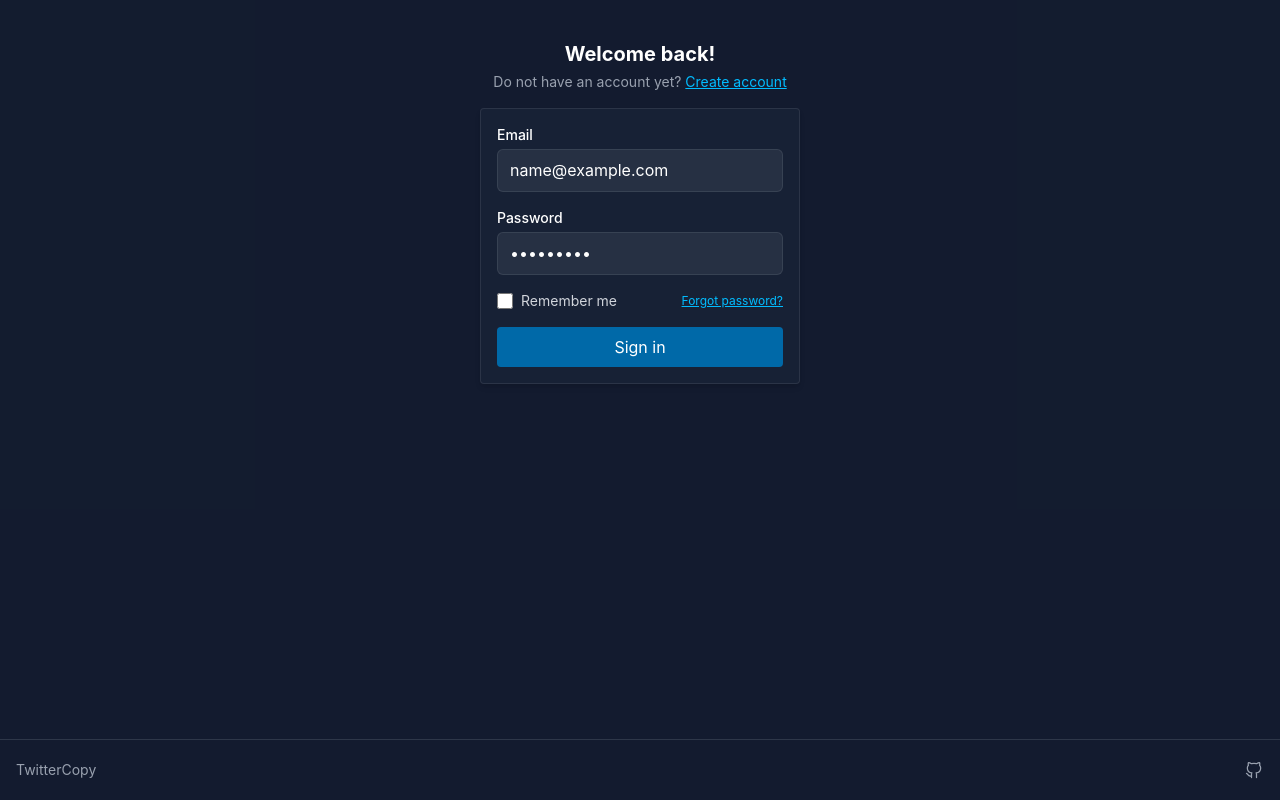
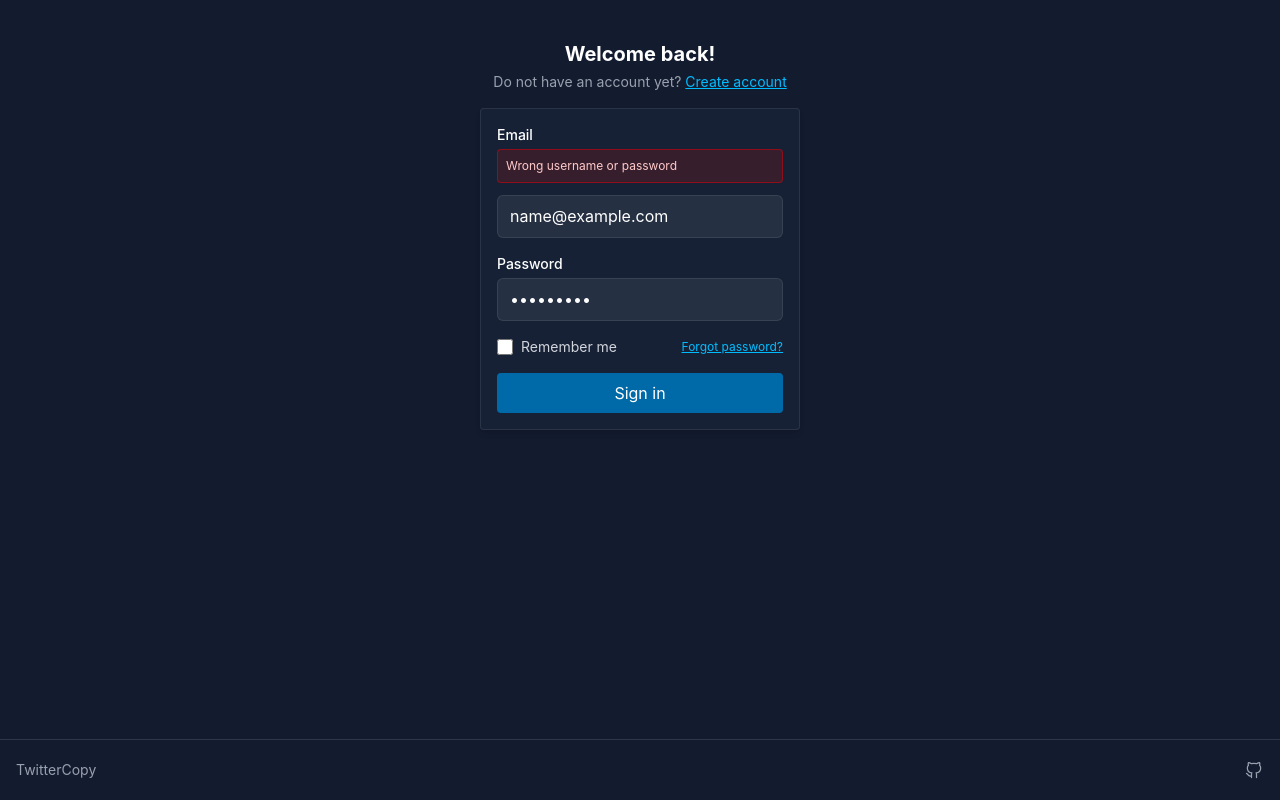
Before and after one commit to henrihal/MicroblogApp, a React (Vite) app: page /login in a window 1280 px wide. Both pictures are taken after typing "name@example.com", "Sample123" into the empty fields and a click on the button "Sign in". Built offline with nearby package versions, Linux system fonts and the light colour scheme; no server answers.

Commit message:
Added error display to login screen

```diff
--- a/src/App.tsx
+++ b/src/App.tsx
@@ -14,8 +14,8 @@ import PageNotFound from './pages/PageNotFound'
 import Register, { type RegisterData } from './pages/Register'
 import userService from './services/userService'
 
-interface User{
-  user:{
+interface User {
+  user: {
     id: string,
     email: string
   },
@@ -26,10 +26,11 @@ function App() {
 
   const [searchQuery, setSearchQuery] = useState('')
   const [user, setUser] = useState<null | User>(null)
+  const [loginError, setLoginError] = useState(false)
 
   useEffect(() => {
     const loggedUserJSON = window.localStorage.getItem('loggedUser')
-    if(loggedUserJSON) {
+    if (loggedUserJSON) {
       const user = JSON.parse(loggedUserJSON)
       setUser(user)
       postService.setToken(user.token)
@@ -38,25 +39,34 @@ function App() {
 
   const handleLogin = async (data: LoginData) => {
     try {
+      setLoginError(false)
       const loggedUser = await loginSerivce.login(data)
       setUser(loggedUser)
-      if(data.rememberMe) {
+      if (data.rememberMe) {
         window.localStorage.setItem('loggedUser', JSON.stringify(loggedUser))
       }
       postService.setToken(loggedUser.token)
     } catch (err) {
-      console.log('Failed to login: ', err)
+      if (err instanceof Error) {
+        setLoginError(true)
       }
     }
+  }
+  useEffect(() => {
+    if (loginError) {
+      const errorTimeout = setTimeout(() => setLoginError(false), 3000)
+      return () => clearTimeout(errorTimeout)
+    }
+  }, [loginError])
 
   const handleCreateUser = async (data: RegisterData) => {
     try {
       const registeredUser = await userService.create(data)
-      if(!registeredUser) {
+      if (!registeredUser) {
         throw new Error('Failed to register user')
       }
       console.log('New user registered: ', registeredUser)
-    } catch(err) {
+    } catch (err) {
       console.log(err)
     }
   }
@@ -67,12 +77,12 @@ function App() {
         <div className="min-h-screen bg-slate-900/98 flex flex-col">
           <div className="flex-1 pb-5">
             {user &&
-              <Navbar searchQuery={searchQuery} onSearchChange={setSearchQuery} userId={user.user.id}/>
+              <Navbar searchQuery={searchQuery} onSearchChange={setSearchQuery} userId={user.user.id} />
             }
             <Routes>
-                <Route path="login" element={!user ? <Login onSubmit={handleLogin}/> : <Navigate replace to={"/"}/>} />
-                <Route path="register" element={!user ? <Register onSubmit={handleCreateUser} /> : <Navigate replace to={"/"}/>} />
-                <Route path="/" element={user ? <Home searchQuery={searchQuery} /> : <Navigate replace to ={"login"}/>} />
+              <Route path="login" element={!user ? <Login onSubmit={handleLogin} loginError={loginError} /> : <Navigate replace to={"/"} />} />
+              <Route path="register" element={!user ? <Register onSubmit={handleCreateUser} /> : <Navigate replace to={"/"} />} />
+              <Route path="/" element={user ? <Home searchQuery={searchQuery} /> : <Navigate replace to={"login"} />} />
               <Route path="profile/:id" element={<Profile />} />
               <Route path="*" element={<PageNotFound />} />
             </Routes>
--- a/src/components/Createpostmodal.tsx
+++ b/src/components/Createpostmodal.tsx
@@ -19,10 +19,10 @@ const Createpostmodal = ({onSubmit}: {onSubmit: (data: PostData) => void}) => {
 
         // Validation
         if (!title.trim()) {
-            return setError('Title cant be empty')
+            return setError('Title or content cant be empty')
         }
         if (!content.trim()) {
-            return setError('Content cant be empty')
+            return setError('Title or content cant be empty')
         }
         const data = {
             title: title,
@@ -80,7 +80,7 @@ const Createpostmodal = ({onSubmit}: {onSubmit: (data: PostData) => void}) => {
                                     <IconX size={20} />
                                 </button>
                             </div>
-
+                            {/* Error */}
                             {error &&
                                 <div className="mb-3 p-2 bg-red-900/30 border border-red-600/50 rounded text-red-200 text-xs">
                                     {error}
--- a/src/pages/Home.tsx
+++ b/src/pages/Home.tsx
@@ -58,8 +58,8 @@ function Home({ searchQuery }: { searchQuery: string }) {
     <div className="flex flex-col items-center">
       {loading &&
         <div>
-          {Array.from({length: skeletonLoader}).map(() => (
-            <PostContainerSkeleton />
+          {Array.from({length: skeletonLoader}).map((_, index) => (
+            <PostContainerSkeleton key={index} />
           ))}
         </div>
       }
--- a/src/pages/Login.tsx
+++ b/src/pages/Login.tsx
@@ -7,7 +7,7 @@ export interface LoginData {
   rememberMe: boolean
 }
 
-function Login({ onSubmit }: { onSubmit: (data: LoginData) => void }) {
+function Login({ onSubmit, loginError }: { onSubmit: (data: LoginData) => void, loginError: boolean }) {
   const [email, setEmail] = useState('')
   const [password, setPassword] = useState('')
   const [rememberMe, setRememberMe] = useState(false)
@@ -21,7 +21,7 @@ function Login({ onSubmit }: { onSubmit: (data: LoginData) => void }) {
     }
     console.log({ email, password, rememberMe })
     onSubmit(data)
-  };
+  }
 
   return (
     <div className="w-full max-w-xs my-10 mx-auto">
@@ -46,6 +46,12 @@ function Login({ onSubmit }: { onSubmit: (data: LoginData) => void }) {
             <label className="block text-sm font-medium text-white mb-1">
               Email
             </label>
+            {/* Login error */}
+            {loginError &&
+              <div className="mb-3 p-2 bg-red-900/30 border border-red-600/50 rounded text-red-200 text-xs">
+                Wrong username or password
+              </div>
+            }
             <input
               type="email"
               placeholder="you@example.com"
--- a/src/pages/Profile.tsx
+++ b/src/pages/Profile.tsx
@@ -68,8 +68,8 @@ function Profile() {
         }
         {loading &&
         <div>
-          {Array.from({length: skeletonLoader}).map(() => (
-            <PostContainerSkeleton />
+          {Array.from({length: skeletonLoader}).map((_, index) => (
+            <PostContainerSkeleton key={index} />
           ))}
         </div>
       }
```
Lines whose indentation alone changed are shown as unchanged.
